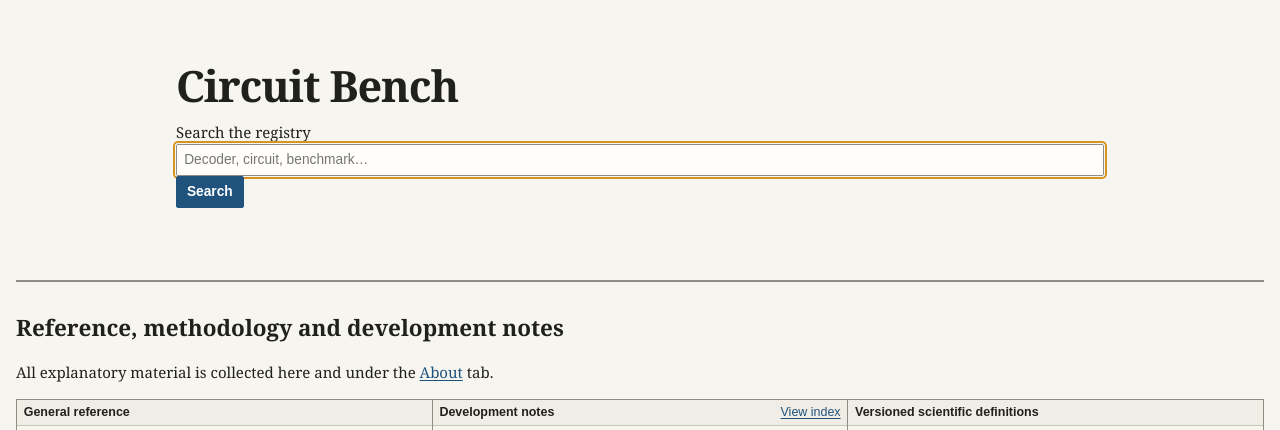
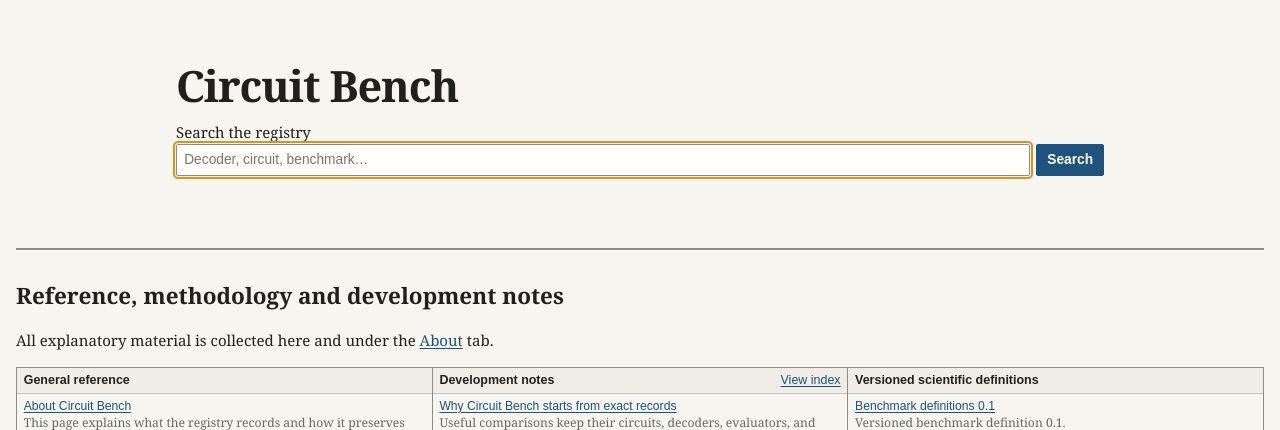
Before and after one commit to qec-benchmarking-initiative/circuit-bench, a Django app: page / in a window 1280 px wide. Shown: the part 42-472 px from the top of the page. Run offline with Django 5.2, Linux system fonts and the light colour scheme; parts of the project's set-up code (start-up, migrations or seed data) failed here and were passed over.

Commit message:
Keep home search action inline

```diff
--- a/static/css/site.css
+++ b/static/css/site.css
@@ -269,6 +269,17 @@ textarea {
   font-weight: 700;
 }
 
+.site-search .input-row {
+  display: grid;
+  grid-template-columns: minmax(0, 1fr) auto;
+  gap: 0.4rem;
+  align-items: stretch;
+}
+
+.site-search .input-row > button {
+  white-space: nowrap;
+}
+
 .page-shell {
   padding-top: 1.75rem;
 }
```
Also changed, not shown: tests/test_pages.py (+3 -0 lines).
